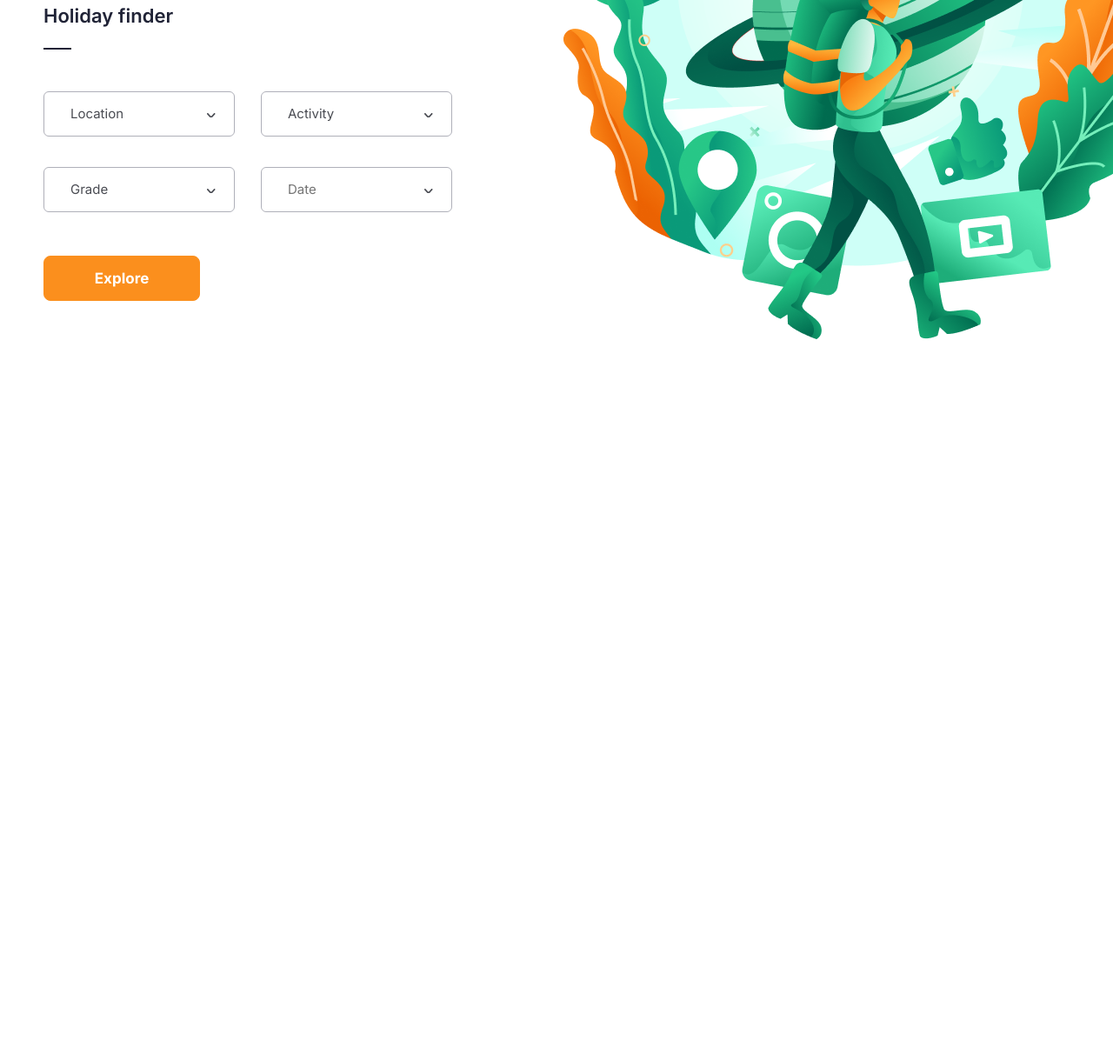
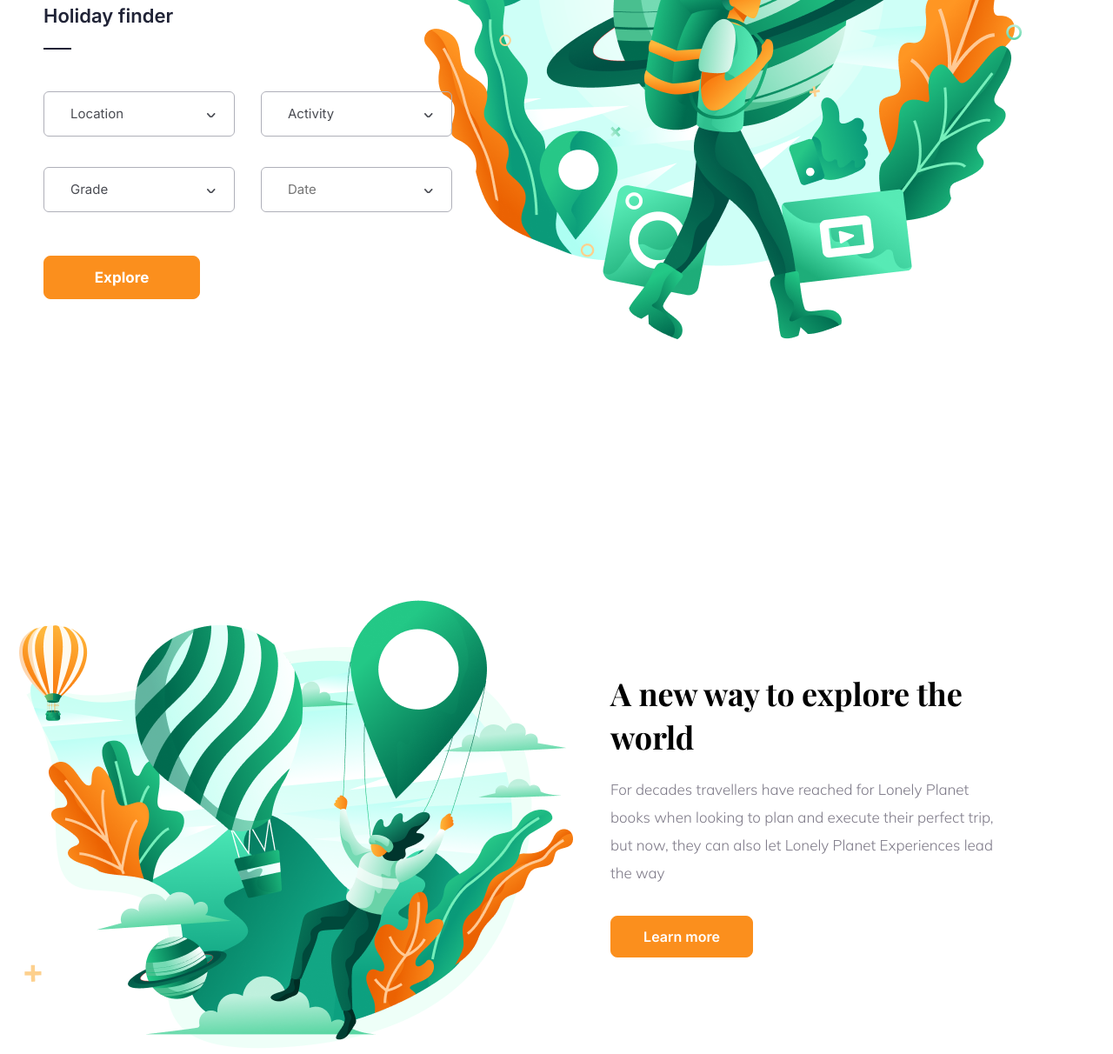
Before and after one commit to stv74/travel-tours, a website: page src/index.html in a window 1280 px wide. Shown: the part 417-1629 px from the top of the page at 87% size. Before the commit the page ends 807 px from the top, so only its background shows below. Drawn offline with nearby package versions, Linux system fonts and the light colour scheme.

Commit message:
Добавил следующую секцию EXPLORE. Но еще не закончил

```diff
--- a/src/index.html
+++ b/src/index.html
@@ -136,6 +136,23 @@
 			</div>
 		</section>
 		<!-- / promo -->
+
+		<!-- explore -->
+		<section class="explore">
+			<div class="container">
+				<div class="explore__wrapper">
+					<h2 class="explore__title">A new way to explore the world</h2>
+					<p class="explore__descr">
+						For decades travellers have reached for Lonely Planet books when looking to
+						plan and execute their perfect trip, but now, they can also let Lonely
+						Planet Experiences lead the way
+					</p>
+					<a href="#" class="button">Learn more</a>
+				</div>
+			</div>
+		</section>
+		<!-- / explore -->
+
 		<script src="js/script.min.js"></script>
 	</body>
 </html>
--- a/src/sass/base/_base.scss
+++ b/src/sass/base/_base.scss
@@ -8,7 +8,7 @@
 	box-sizing: inherit;
 }
 
-body {
+* {
 	margin: 0;
 	padding: 0;
 }
--- /dev/null
+++ b/src/sass/layout/_explore.scss
@@ -0,0 +1,12 @@
+.explore {
+	padding: 23.875em 0 6.9375em;
+	background: url(../img/explore/explore.png) 0 286px no-repeat;
+	&__wrapper {
+		width: 28.125em;
+		margin: 0 6.75em 0 auto;
+	}
+	&__descr {
+		margin-top: 1.176em;
+		margin-bottom: 1.9412em;
+	}
+}
--- a/src/sass/layout/_promo.scss
+++ b/src/sass/layout/_promo.scss
@@ -1,7 +1,7 @@
 .promo {
 	min-height: 45.375em;
 	padding-top: 6.5625em;
-	background: url(../img/promo/hero-1x.png) 648px 72px no-repeat;
+	background: url(../img/promo/hero-1x.png) right 105px top 72px no-repeat;
 	&__title {
 		width: 5.5625em;
 		margin: 0 0 0 0.469em;
--- a/src/sass/main.scss
+++ b/src/sass/main.scss
@@ -20,6 +20,7 @@
 // 4. Layout-related sections
 @import 'layout/header';
 @import 'layout/promo';
+@import 'layout/explore';
 @import 'layout/footer';
 
 // 5. Components
```
Also changed, not shown: src/css/style.min.css.
